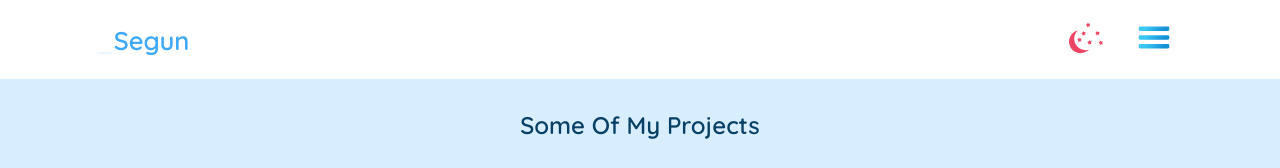
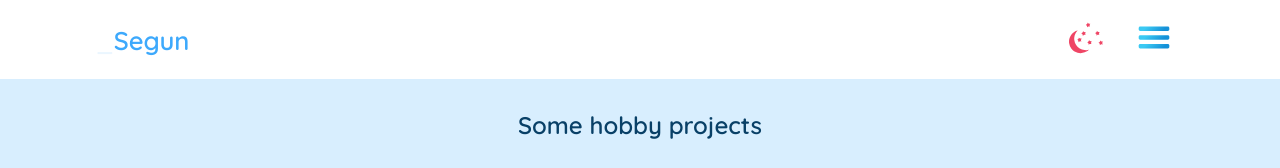
Before and after one commit to Segun98/portfolio, a Vue app: page /projects in a window 1280 px wide. Shown: the top 168 px of the page. Built offline with nearby package versions, Linux system fonts and the light colour scheme.

Commit message:
remove projects section

```diff
--- a/src/views/Home.vue
+++ b/src/views/Home.vue
@@ -64,9 +64,9 @@
       <Skills />
     </section> -->
 
-    <section>
+    <!-- <section>
       <Projects />
-    </section>
+    </section> -->
 
     <section>
       <Contact />
--- a/src/views/ProjectsPage.vue
+++ b/src/views/ProjectsPage.vue
@@ -5,7 +5,7 @@
     </section>
 
     <section class="projects-page" :class="{ darkMode: this.isDark }" id="top">
-      <h2 :class="{ 'color-change': this.isDark }">Some Of My Projects</h2>
+      <h2 :class="{ 'color-change': this.isDark }">Some hobby projects</h2>
       <div class="projects-page-wrap">
         <div class="project-page-item" data-aos="fade-up">
           <img :src="Tadlace" alt="Tadlace" />
```
